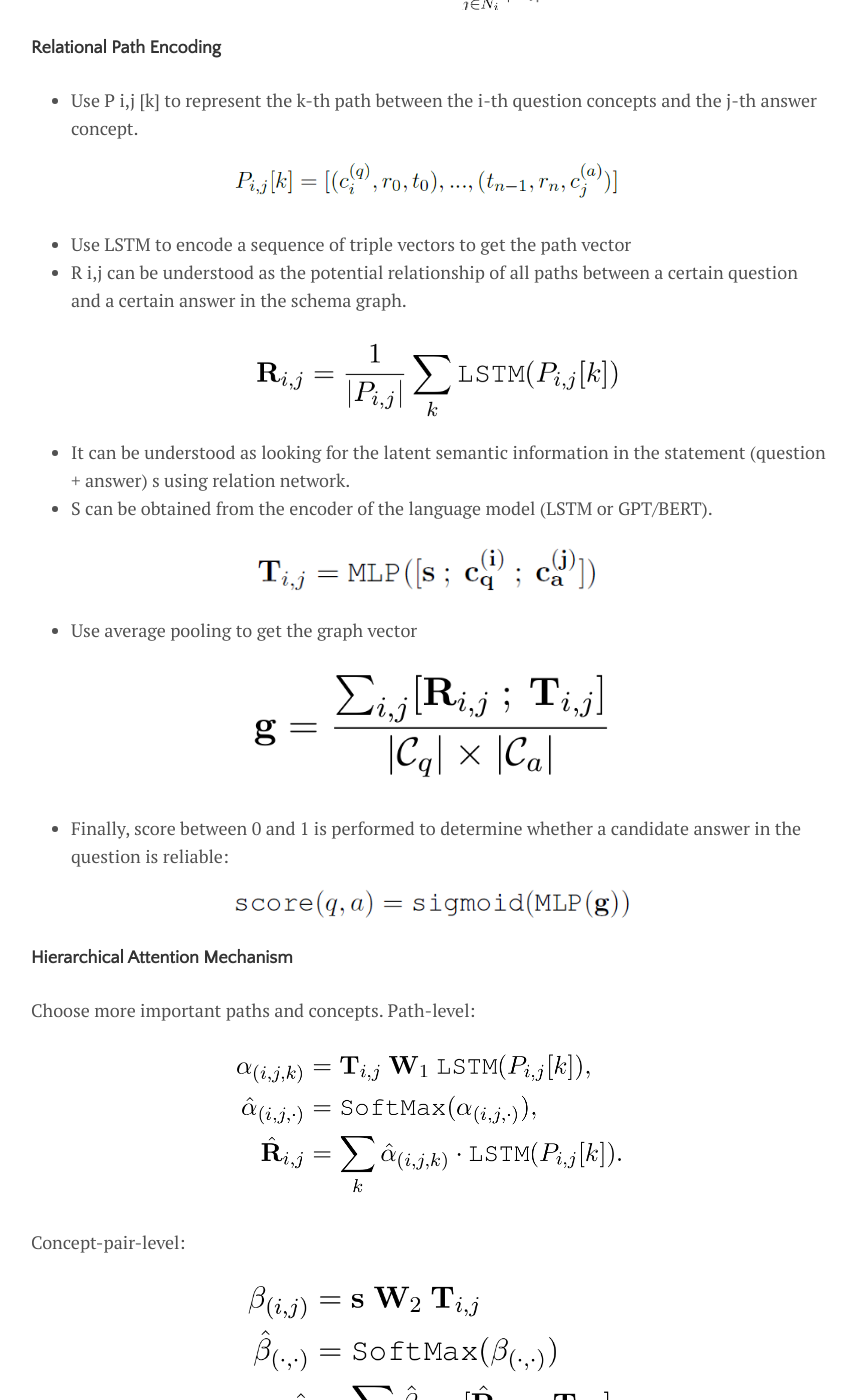
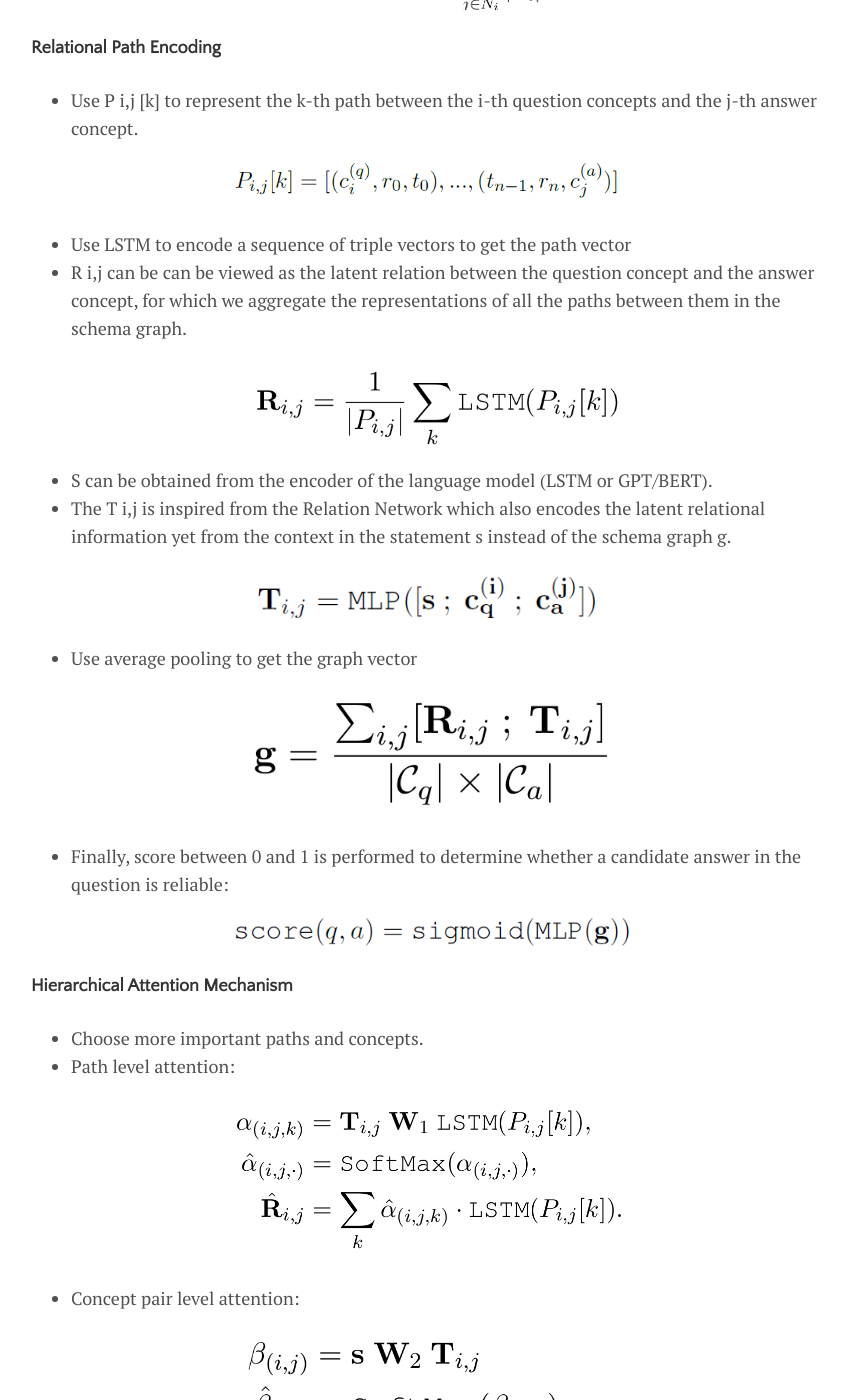
Before and after one commit to IslamMohamedMosaad/IslamMohamedMosaad.github.io, a Jekyll site: the page built from _posts/2021-08-26-KagNet: Knowledge-Aware Graph Networks for Commonsense Reasoning.md, in a window 1280 px wide and 1400 px high, scrolled down 3205 px. Shown: the whole window, without its empty margins (209-1065 px from the left). Built offline with Jekyll 4.4.1, drawn with Linux system fonts in a browser that asks for light colours; comment, search, counter and statistics services are not loaded.

Commit message:
Update 2021-08-26-KagNet: Knowledge-Aware Graph Networks for Commonsense Reasoning.md

```diff
--- a/_posts/2021-08-26-KagNet: Knowledge-Aware Graph Networks for Commonsense Reasoning.md
+++ b/_posts/2021-08-26-KagNet: Knowledge-Aware Graph Networks for Commonsense Reasoning.md
@@ -68,15 +68,16 @@ image: KagNet_img1.jpg
 </p>
 
 - Use LSTM to encode a sequence of triple vectors to get the path vector
-- R i,j can be understood as the potential relationship of all paths between a certain question and a certain answer in the schema graph.
+- R i,j can be can be viewed as the latent relation between the question concept and the answer concept, for which we aggregate the representations of all the paths between them in the schema graph.
+
 
 <p align="center">
 <img align="center" width="400" height="100" src="../assets/img/KagNet: Knowledge-Aware Graph Networks for Commonsense Reasoning/img4.png">
 </p>
 
 
-- It can be understood as looking for the latent semantic information in the statement (question + answer) s using relation network.
 - S can be obtained from the encoder of the language model (LSTM or GPT/BERT).
+- The T i,j is inspired from the Relation Network which also encodes the latent relational information yet from the context in the statement s instead of the schema graph g.
 
 <p align="center">
 <img align="center" width="400" height="100" src="../assets/img/KagNet: Knowledge-Aware Graph Networks for Commonsense Reasoning/img5.png">
@@ -96,14 +97,14 @@ image: KagNet_img1.jpg
 
 
 #### Hierarchical Attention Mechanism
-Choose more important paths and concepts.
-Path-level:
+- Choose more important paths and concepts.
+- Path level attention:
 
 <p align="center">
 <img align="center" width="400" height="100" src="../assets/img/KagNet: Knowledge-Aware Graph Networks for Commonsense Reasoning/img8.png">
 </p>
 
-Concept-pair-level:
+- Concept pair level attention:
 
 <p align="center">
 <img align="center" width="400" height="100" src="../assets/img/KagNet: Knowledge-Aware Graph Networks for Commonsense Reasoning/img9.png">
```
